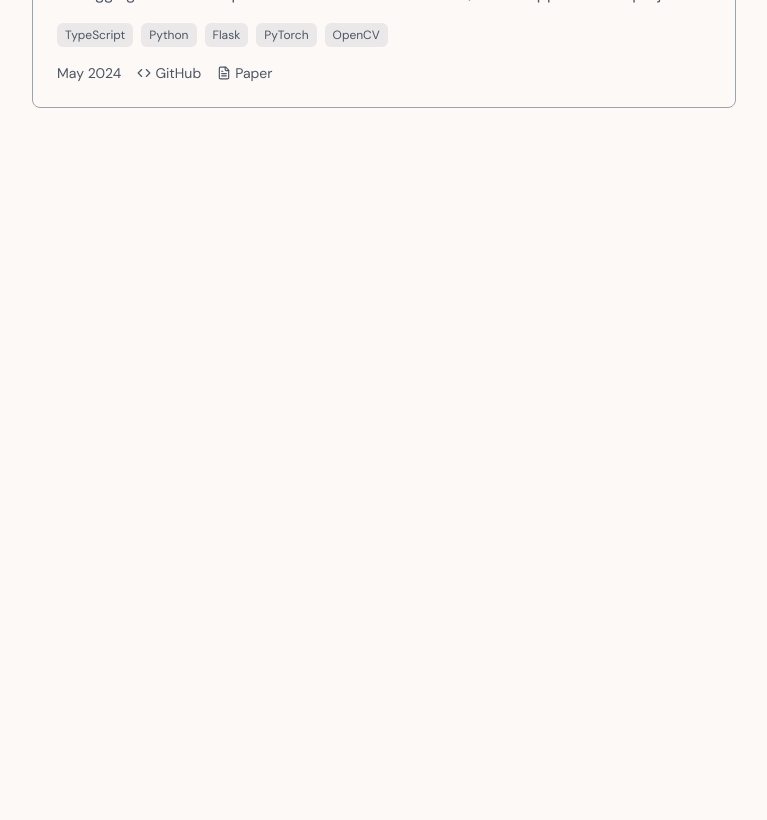
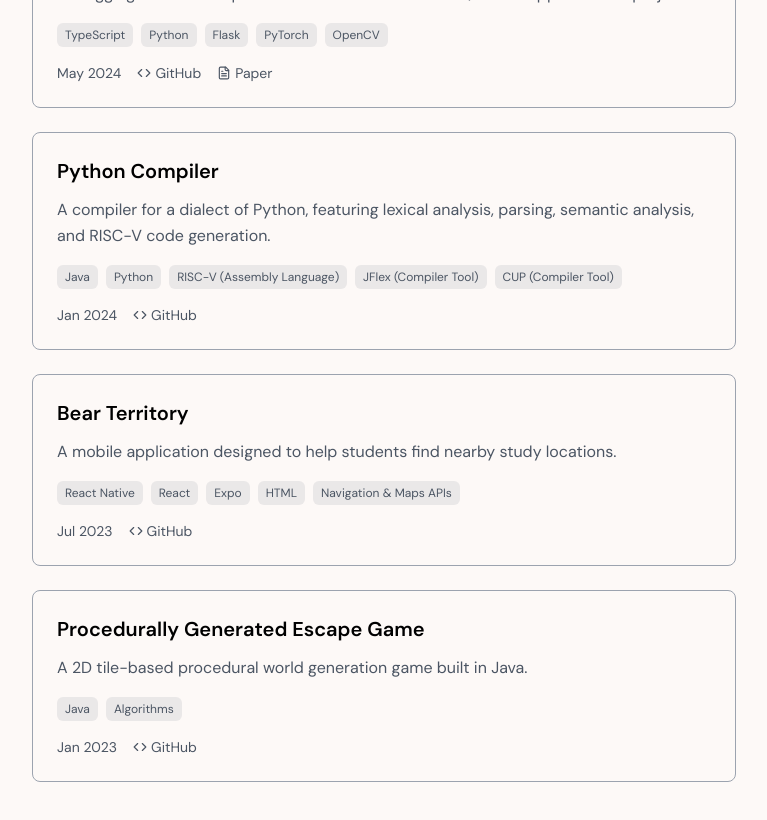
Before and after one commit to c-goenka/personal-website, a Next.js app: page /projects in a window 1280 px wide. Shown: the part 940-1760 px from the top of the page, without its empty margins (256-1023 px from the left). Before the commit the page ends 1128 px from the top, so only its background shows below. Built offline with nearby package versions, Linux system fonts and the light colour scheme.

Commit message:
added projects

```diff
--- a/src/data/projects.ts
+++ b/src/data/projects.ts
@@ -20,7 +20,7 @@ export const projects: Project[] = [
         id: "board-wizard",
         title: "Board Wizard",
         description: "AI-powered board game companion that helps players quickly find and understand rules without flipping through lengthy manuals.",
-        technologies: ["Python", "Streamlit", "LangChain", "OpenAI"],
+        technologies: ["Python", "Streamlit", "LangChain", "OpenAI API"],
         date: "2025-03",
         links: {
             github: "https://github.com/c-goenka/board-wizard",
@@ -49,6 +49,36 @@ export const projects: Project[] = [
             paper: "/papers/code-compass.pdf",
         }
     },
+    {
+        id: "python-complier",
+        title: "Python Compiler",
+        description: "A compiler for a dialect of Python, featuring lexical analysis, parsing, semantic analysis, and RISC-V code generation.",
+        technologies: ["Java", "Python", "RISC-V (Assembly Language)", "JFlex (Compiler Tool)", "CUP (Compiler Tool)"],
+        date: "2024-01",
+        links: {
+            github: "https://github.com/c-goenka/python-complier"
+        },
+    },
+    {
+        id: "procedural-escape-game",
+        title: "Procedurally Generated Escape Game",
+        description: "A 2D tile-based procedural world generation game built in Java.",
+        technologies: ["Java", "Algorithms"],
+        date: "2023-01",
+        links: {
+            github: "https://github.com/c-goenka/procedural-escape-game"
+        },
+    },
+    {
+        id: "study-bears",
+        title: "Bear Territory",
+        description: "A mobile application designed to help students find nearby study locations.",
+        technologies: ["React Native", "React", "Expo", "HTML", "Navigation & Maps APIs"],
+        date: "2023-07",
+        links: {
+            github: "https://github.com/c-goenka/study-bears"
+        },
+    },
 ];
 
 export function getAllProjects(): Project[] {
```
